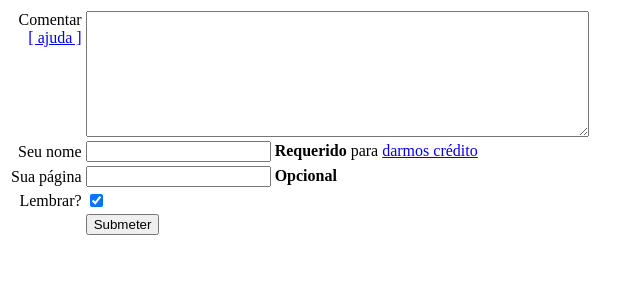
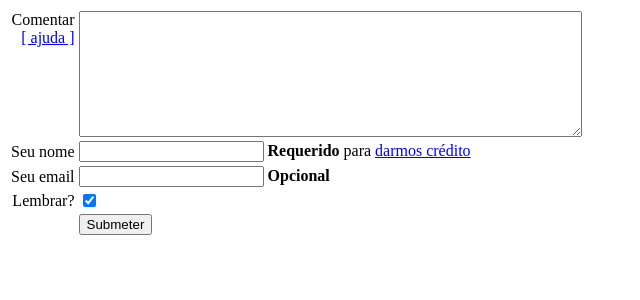
Before and after one commit to augustoteixeira/comentarios, a Flask app: page /comments/single/1/ in a window 1280 px wide. Shown: the top 300 px of the page, without its empty margins (0-640 px from the left). Run offline with Flask 2, Linux system fonts and the light colour scheme; data that the repository does not hold is empty; parts of the project's set-up code (start-up, migrations or seed data) failed here and were passed over.

Commit message:
Add wrap script and change page to mail

```diff
--- a/application/templates/comentarios.html
+++ b/application/templates/comentarios.html
@@ -53,7 +53,7 @@
         </td>
       </tr>
       <tr>
-        <td align="right">Sua página
+        <td align="right">Seu email
         </td>
         <td>
           <input id="id_url" type="text" name="url" maxlength="128" />
```
Also changed, not shown: 1 other file.
